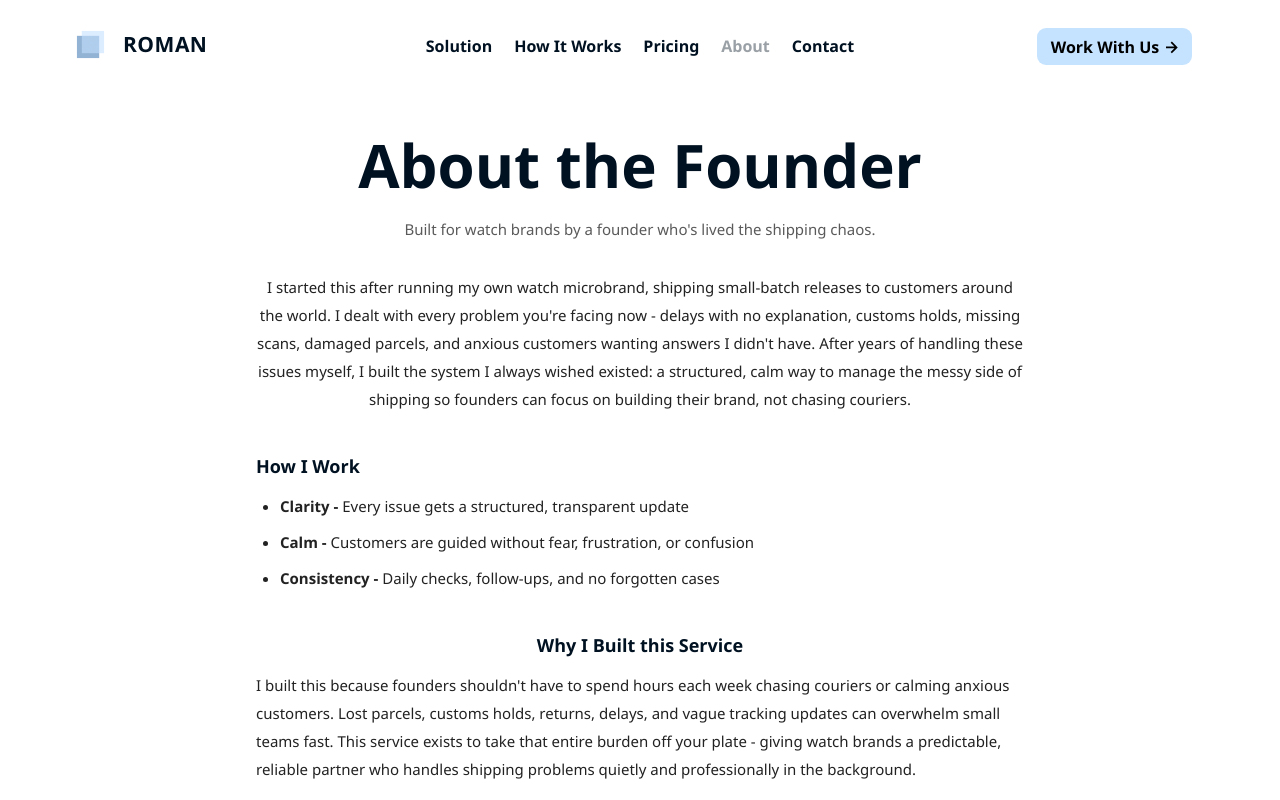
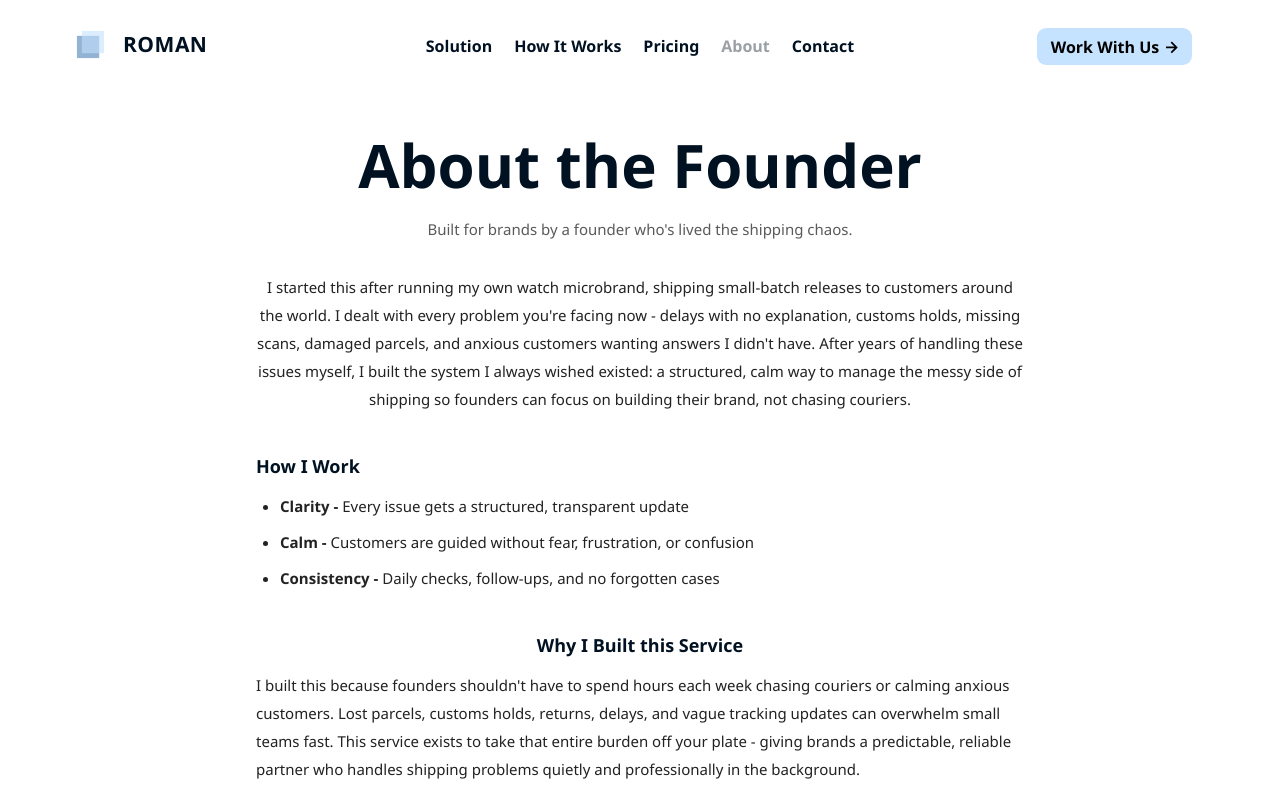
Before and after one commit to roman-raho/agency_website, a Next.js app: page /about in a window 1280 px wide. Shown: the top 800 px of the page. Built offline with nearby package versions, Linux system fonts and the light colour scheme.

Commit message:
Website V5.3

```diff
--- a/app/about/page.tsx
+++ b/app/about/page.tsx
@@ -36,7 +36,7 @@ export default function AboutPage() {
             About the Founder
           </h2>
           <p className="mt-2 text-[13px] sm:text-[14px] md:text-[15px] text-[#5a5a5a]">
-            Built for watch brands by a founder who&apos;s lived the shipping chaos.
+            Built for brands by a founder who&apos;s lived the shipping chaos.
           </p>
 
           {/* Intro paragraph */}
@@ -89,7 +89,7 @@ export default function AboutPage() {
             I built this because founders shouldn&apos;t have to spend hours each week chasing couriers or
             calming anxious customers. Lost parcels, customs holds, returns, delays, and vague tracking
             updates can overwhelm small teams fast. This service exists to take that entire burden off
-            your plate - giving watch brands a predictable, reliable partner who handles shipping
+            your plate - giving brands a predictable, reliable partner who handles shipping
             problems quietly and professionally in the background.
           </p>
         </motion.div>
--- a/app/how-it-works/page.tsx
+++ b/app/how-it-works/page.tsx
@@ -154,7 +154,7 @@ export default function HowItWorks() {
             flex items-center
             w-[93%] mx-auto px-6 py-6 rounded-2xl bg-white/4 backdrop-blur-xl border border-black/17 transition-all duration-300 overflow-hidden"
                 >
-                  <p className="font-semibold text-[24px] text-center">Customer Orders a Watch</p>
+                  <p className="font-semibold text-[24px] text-center">Customer Orders a Product</p>
                 </div>
 
                 {/* horizontal: left -> right (blue -> white) */}
--- a/app/page.tsx
+++ b/app/page.tsx
@@ -131,13 +131,13 @@ export default function LandingPage() {
                 Used by
                 <span className="hidden xs:inline-block">
                   &nbsp;independent
-                </span> watch brands worldwide
+                </span> brands worldwide
               </p>
             </div>
             <p className="font-semibold mt-2  xxs:mt-3 md:mt-3 text-white
             text-[24px] xxs:text-[30px] text-center lg:text-left
             xs:text-[30px] md:text-[42px] md:tracking-[0px] lg:text-[39px] xl:text-[42px] -tracking-[1px]  leading-tight">
-              Managing the messy side <br />of watch<span className="hidden md:inline-block">-brand</span> shipping
+              Managing the messy side <br />of brand shipping
             </p>
             <p className="font-light hidden lg:block mt-2 text-[#e8e8e8] text-[12px] lg:text-[14px]">
               Built by a watch microbrand founder who shipped internatioanally.
@@ -148,7 +148,7 @@ export default function LandingPage() {
 
             {/* For medium viewports */}
             <p className="hidden md:block lg:hidden leading-[22px] md:leading-[26px] lg:leading-[30px] mt-1 xs:mt-2 text-[13px] md:text-[16px] text-center lg:text-left lg:text-[22px] lg:font-medium text-white/80 lg:text-white ">
-              We handle everything that can go wrong after your watches ship - from <br />customs seizures to lost parcels alongside operational work: filing <br />claims, chasing couriers, updating customers, and more.
+              We handle everything that can go wrong after your products ship - from <br />customs seizures to lost parcels alongside operational work: filing <br />claims, chasing couriers, updating customers, and more.
             </p>
           </div>
           <div className="my-7 md:hidden">
```
